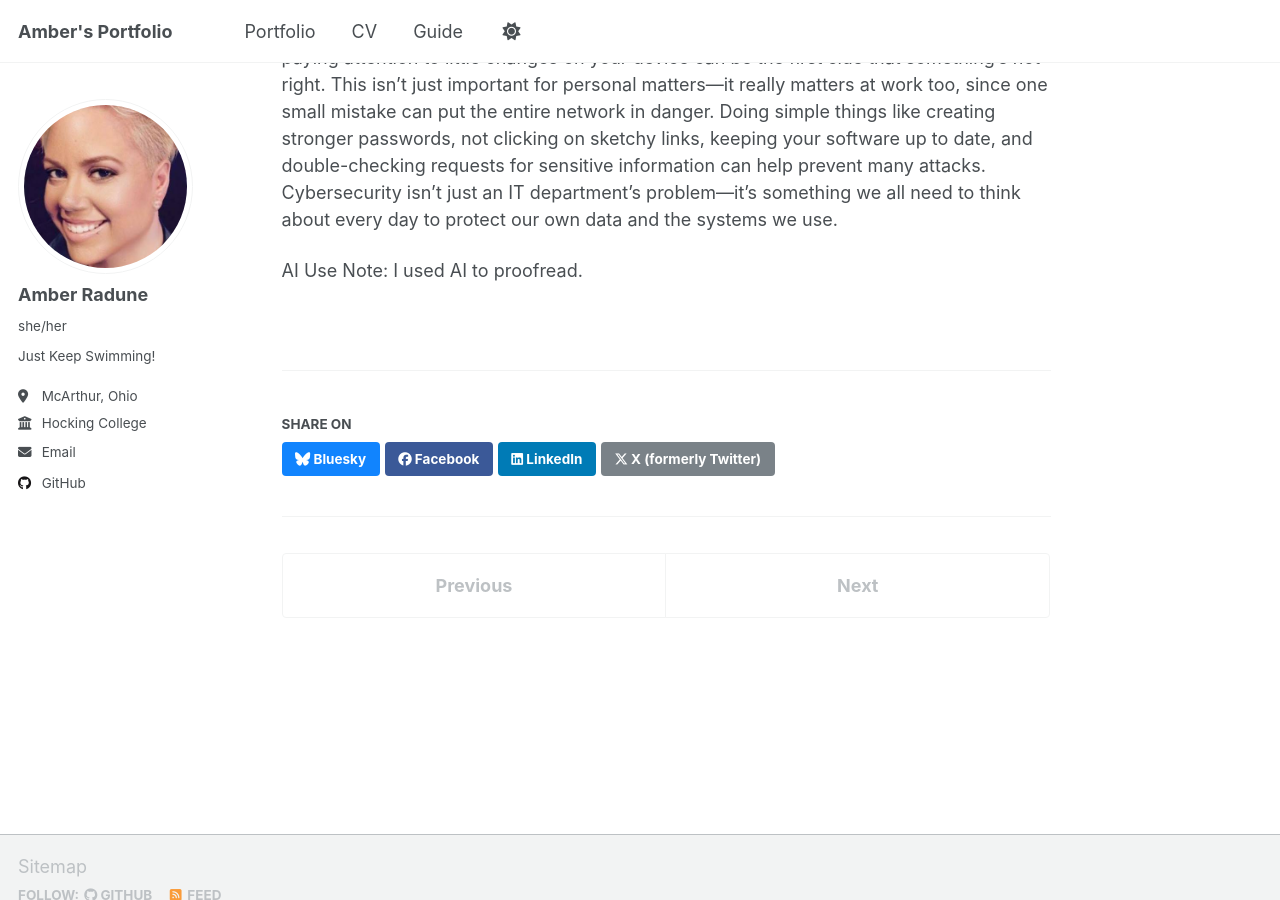
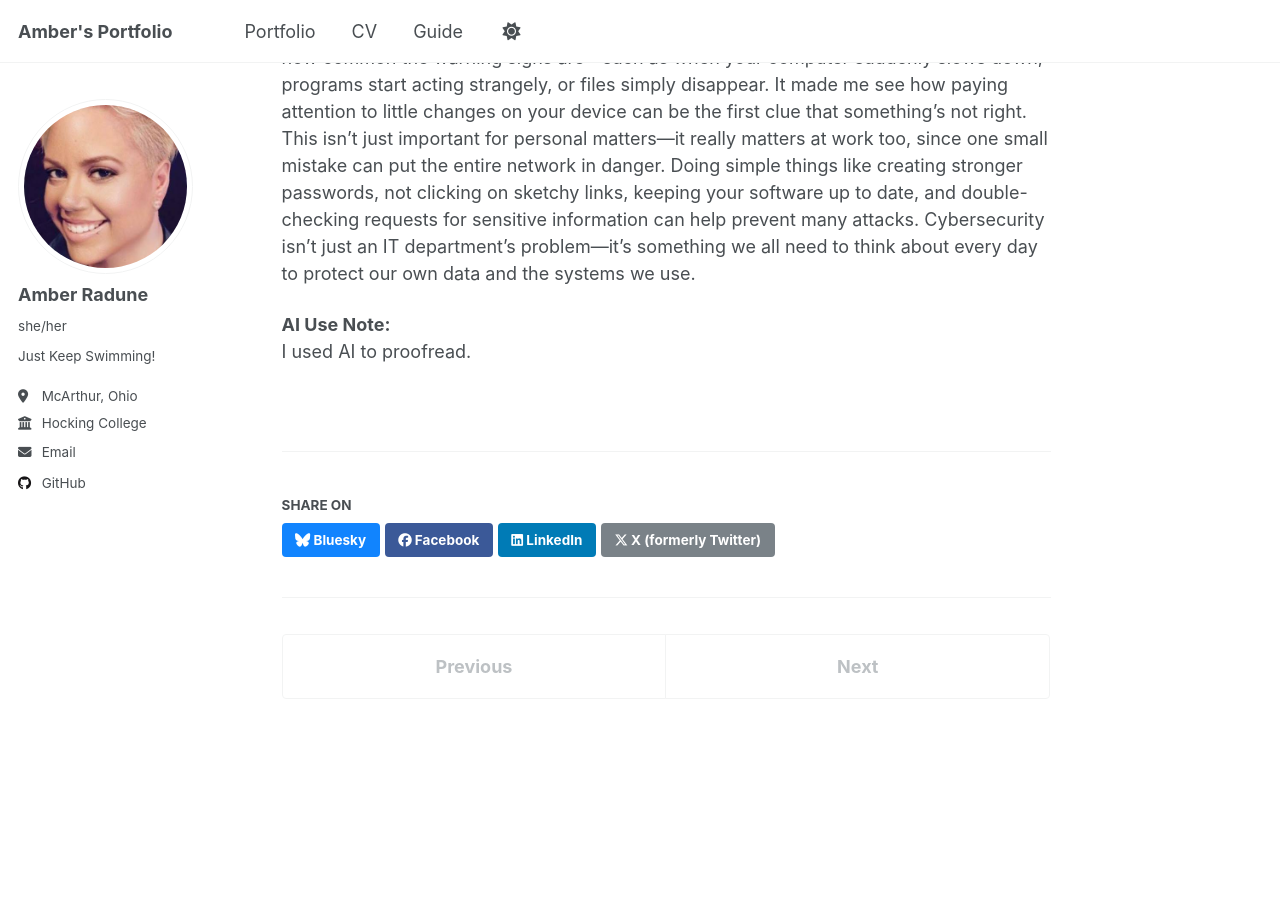
Before and after one commit to TinyBumblee/AmberR.github.io, a Jekyll site: the page built from _portfolio/CYBR-1100-Security-Awareness.md, in a window 1280 px wide and 900 px high, scrolled down 15210 px. Built offline with Jekyll 4.4.1, drawn with Linux system fonts in a browser that asks for light colours; a script that is not in the unit is left out.

Commit message:
Update CYBR-1100-Security-Awareness.md

```diff
--- a/_portfolio/CYBR-1100-Security-Awareness.md
+++ b/_portfolio/CYBR-1100-Security-Awareness.md
@@ -33,34 +33,34 @@ I used ChatGPT to proofread my reflection
 <a id="week_2"></a><br><br>
 # Week 2 • Personal Cybersecurity
 
-**Description:**
+**Description:**<br>
 This week we went over the main kinds of malware, like spyware, ransomware, worms, and rootkits, along with the usual warning signs that a system is infected—things like random crashes, slow performance, or weird programs showing up. We also talked about the different ways hackers break in, such as social engineering tricks, denial-of-service attacks, botnets, man-in-the-middle attacks, and password cracking. On top of that, we covered both hardware and software weaknesses, plus newer threats like cryptojacking, to show how attackers take advantage of flaws to steal information, mess with systems, or make money off their victims.
 
-**Artifacts:**
-- Case Project - <a href="https://tinybumblee.github.io/AmberR.github.io/files/Week-2-Case-Project.pdf">Password Requirements</a>
+**Artifacts:**<br>
+- Case Project - <a href="https://tinybumblee.github.io/AmberR.github.io/files/Week-2-Case-Project.pdf">Password Requirements</a><br>
   <img src='https://github.com/TinyBumblee/AmberR.github.io/raw/main/images/Week-2-Case-Project.png'>
   <img src='https://github.com/TinyBumblee/AmberR.github.io/raw/main/images/Week-2-Case-Project2.png'>
-- Interactive Lab - <a href="https://tinybumblee.github.io/AmberR.github.io/files/Week-2-Interactive-Lab.pdf">Project 2-1: Using an Online Password Cracker</a>
-    <img src='https://github.com/TinyBumblee/AmberR.github.io/raw/main/images/Week-2-Interactive-Lab.png'>
-    **First Set of Screenshots**
+- Interactive Lab - <a href="https://tinybumblee.github.io/AmberR.github.io/files/Week-2-Interactive-Lab.pdf">Project 2-1: Using an Online Password Cracker</a><br>
+    <img src='https://github.com/TinyBumblee/AmberR.github.io/raw/main/images/Week-2-Interactive-Lab.png'><br>
+    **First Set of Screenshots**<br>
     <img src='https://github.com/TinyBumblee/AmberR.github.io/raw/main/images/Week-2-Interactive-Lab1.png'>
     <img src='https://github.com/TinyBumblee/AmberR.github.io/raw/main/images/Week-2-Interactive-Lab2.png'>
     <img src='https://github.com/TinyBumblee/AmberR.github.io/raw/main/images/Week-2-Interactive-Lab3.png'>
-    **Second Set of Screenshots**
+    **Second Set of Screenshots**<br>
     <img src='https://github.com/TinyBumblee/AmberR.github.io/raw/main/images/Week-2-Interactive-Lab4.png'>
     <img src='https://github.com/TinyBumblee/AmberR.github.io/raw/main/images/Week-2-Interactive-Lab5.png'>
     <img src='https://github.com/TinyBumblee/AmberR.github.io/raw/main/images/Week-2-Interactive-Lab6.png'>
-    **Third Set of Screenshots**
+    **Third Set of Screenshots**<br>
     <img src='https://github.com/TinyBumblee/AmberR.github.io/raw/main/images/Week-2-Interactive-Lab7.png'>
     <img src='https://github.com/TinyBumblee/AmberR.github.io/raw/main/images/Week-2-Interactive-Lab8.png'>
     <img src='https://github.com/TinyBumblee/AmberR.github.io/raw/main/images/Week-2-Interactive-Lab9.png'>
 - GitHub Live Page: <br><br> <img src='https://github.com/TinyBumblee/AmberR.github.io/raw/main/images/github-live-page.png'>
 
 
-**Reflection:**
+**Reflection:**<br>
 This week, I learned that there are many more types of malware than I thought, and a variety of different tricks hackers use to gain access to systems, including social engineering, weak passwords, and flaws in hardware and software. I also didn’t realize how common the warning signs are—such as when your computer suddenly slows down, programs start acting strangely, or files simply disappear. It made me see how paying attention to little changes on your device can be the first clue that something’s not right.
 This isn’t just important for personal matters—it really matters at work too, since one small mistake can put the entire network in danger. Doing simple things like creating stronger passwords, not clicking on sketchy links, keeping your software up to date, and double-checking requests for sensitive information can help prevent many attacks. Cybersecurity isn’t just an IT department’s problem—it’s something we all need to think about every day to protect our own data and the systems we use.
 
 
-AI Use Note:
+**AI Use Note:**<br>
 I used AI to proofread.
```
